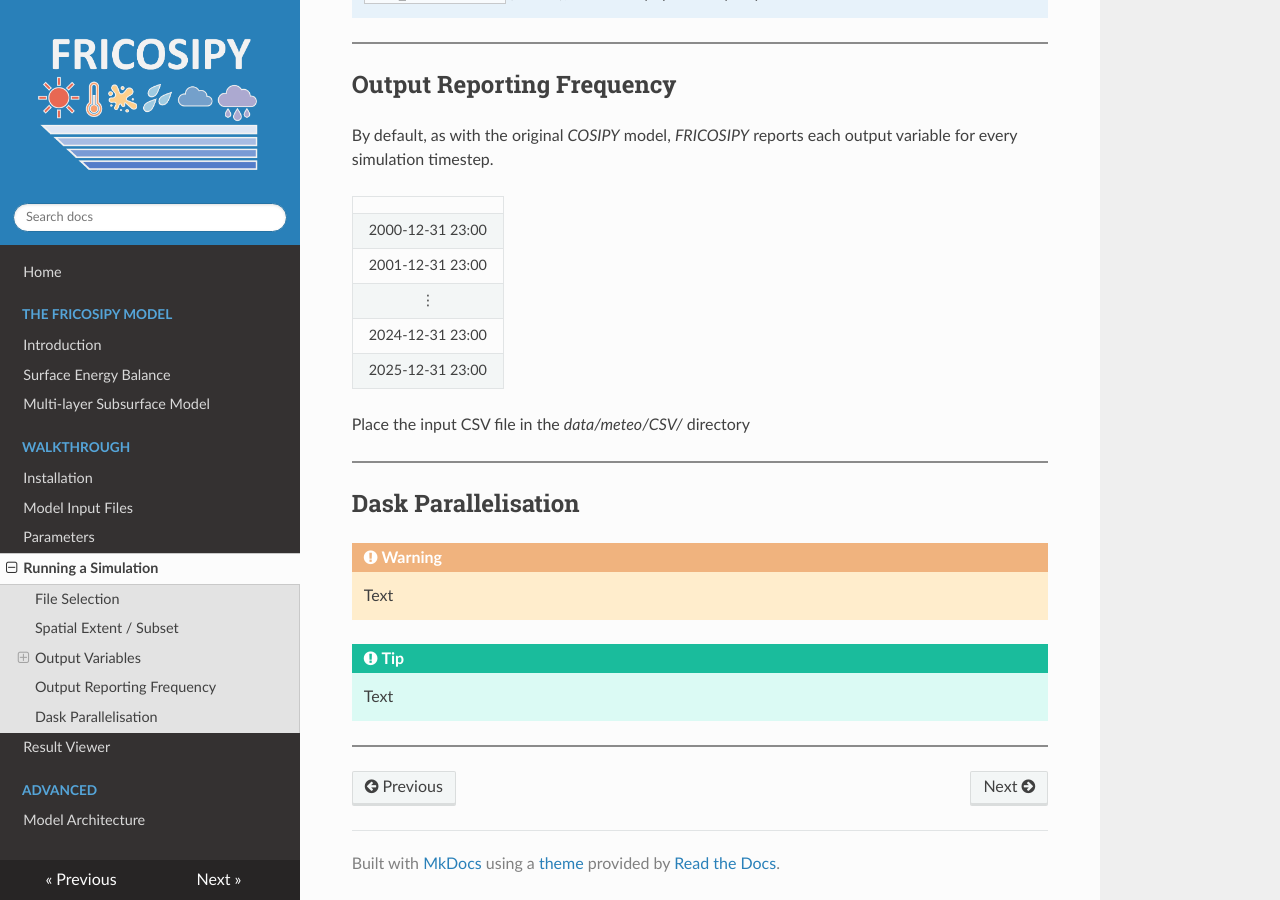
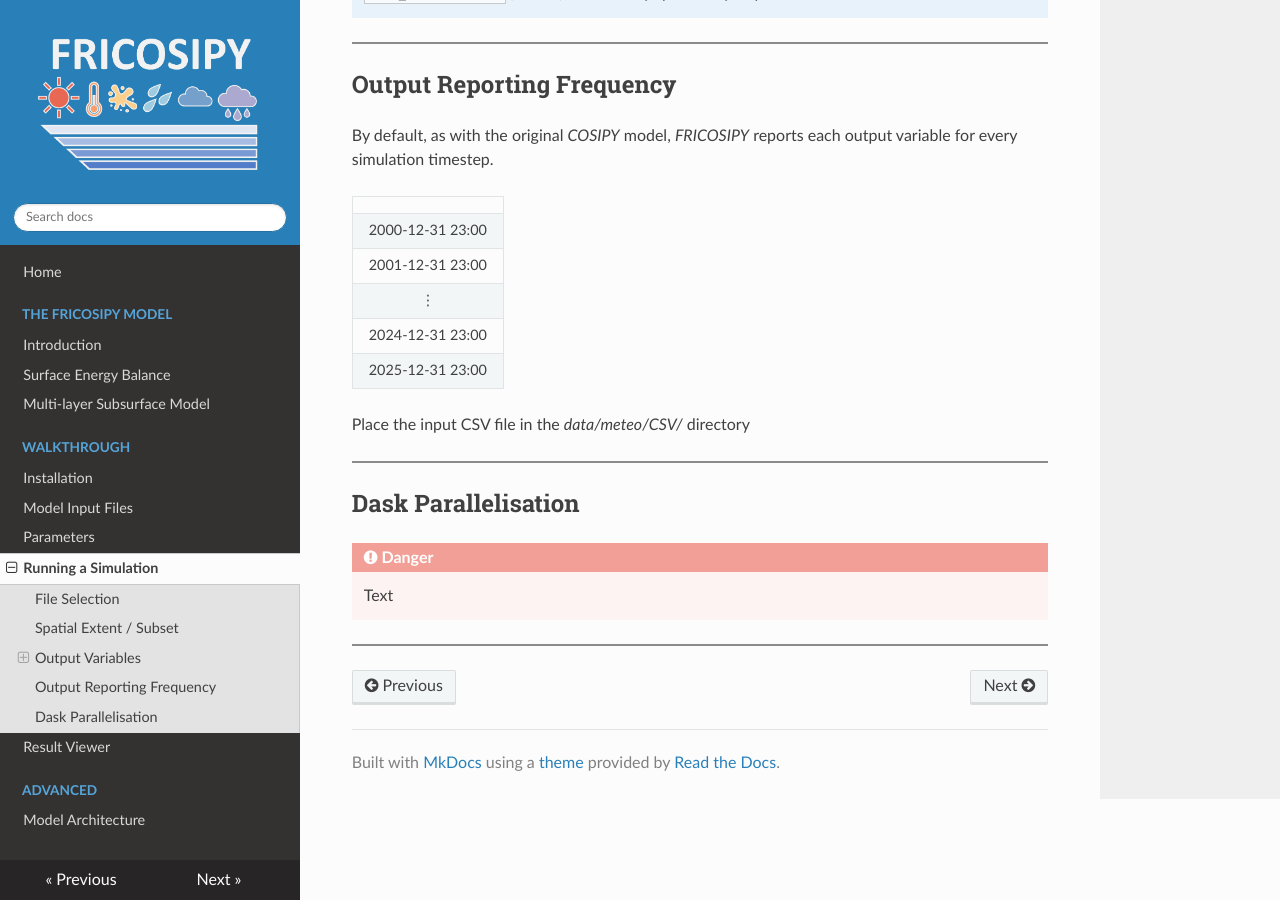
Before and after one commit to MarcusGastaldello/FRICOSIPY, an MkDocs documentation site: the page built from docs/running_a_simulation.md, in a window 1280 px wide and 900 px high, scrolled down 3321 px. Built offline with MkDocs 1.6.1, drawn with Linux system fonts in a browser that asks for light colours.

Commit message:
Update running_a_simulation.md

```diff
--- a/docs/running_a_simulation.md
+++ b/docs/running_a_simulation.md
@@ -149,10 +149,8 @@
 
 ## Dask Parallelisation
 
-!!! warning
+!!! danger
     Text
 
-!!! tip
-    Text
 
 <hr style="height:2px; background-color:#8b8b8b; border:none;" />
```
